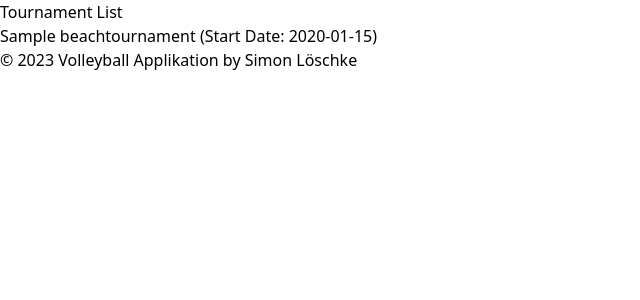
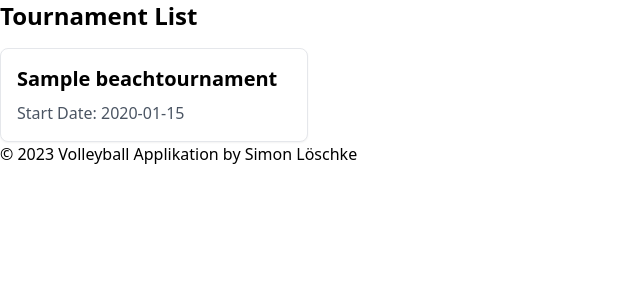
Before and after one commit to simon-loeschke1988/volleyball, a Django app: template applikation/webapp/templates/index.html in a window 1280 px wide. Shown: the part 28-328 px from the top of the page, without its empty margins (0-640 px from the left). Run offline with Django 5.2, Linux system fonts and the light colour scheme; the template is opened without the code that fills it: values that come from a table or form of the project are taken from there, others are empty; tables that the repository leaves empty hold one stand-in row (values such as "Sample post"); parts of the project's set-up code (start-up, migrations or seed data) failed here and were passed over.

Commit message:
startseite

```diff
--- a/applikation/static/css/styles.css
+++ b/applikation/static/css/styles.css
@@ -591,6 +591,14 @@ video {
   margin-right: auto;
 }
 
+.mb-2 {
+  margin-bottom: 0.5rem;
+}
+
+.mb-4 {
+  margin-bottom: 1rem;
+}
+
 .block {
   display: block;
 }
@@ -603,7 +611,9 @@ video {
   display: table;
 }
 
-
+.grid {
+  display: grid;
+}
 
 .min-w-full {
   min-width: 100%;
@@ -613,17 +623,33 @@ video {
   table-layout: auto;
 }
 
+.grid-cols-1 {
+  grid-template-columns: repeat(1, minmax(0, 1fr));
+}
 
 .flex-row {
   flex-direction: row;
 }
 
-.justify-center {
-  justify-content: center;
+.gap-4 {
+  gap: 1rem;
+}
+
+.rounded-lg {
+  border-radius: 0.5rem;
+}
+
+.border {
+  border-width: 1px;
 }
 
 .border-b {
   border-bottom-width: 1px;
+}
+
+.border-gray-200 {
+  --tw-border-opacity: 1;
+  border-color: rgb(229 231 235 / var(--tw-border-opacity));
 }
 
 .bg-gray-800 {
@@ -678,7 +704,64 @@ video {
   line-height: 1.75rem;
 }
 
+.font-bold {
+  font-weight: 700;
+}
+
+.font-semibold {
+  font-weight: 600;
+}
+
+.text-gray-600 {
+  --tw-text-opacity: 1;
+  color: rgb(75 85 99 / var(--tw-text-opacity));
+}
+
 .text-white {
   --tw-text-opacity: 1;
   color: rgb(255 255 255 / var(--tw-text-opacity));
 }
+
+.shadow-sm {
+  --tw-shadow: 0 1px 2px 0 rgb(0 0 0 / 0.05);
+  --tw-shadow-colored: 0 1px 2px 0 var(--tw-shadow-color);
+  box-shadow: var(--tw-ring-offset-shadow, 0 0 #0000), var(--tw-ring-shadow, 0 0 #0000), var(--tw-shadow);
+}
+
+.transition-shadow {
+  transition-property: box-shadow;
+  transition-timing-function: cubic-bezier(0.4, 0, 0.2, 1);
+  transition-duration: 150ms;
+}
+
+.duration-200 {
+  transition-duration: 200ms;
+}
+
+.ease-in-out {
+  transition-timing-function: cubic-bezier(0.4, 0, 0.2, 1);
+}
+
+.hover\:shadow-md:hover {
+  --tw-shadow: 0 4px 6px -1px rgb(0 0 0 / 0.1), 0 2px 4px -2px rgb(0 0 0 / 0.1);
+  --tw-shadow-colored: 0 4px 6px -1px var(--tw-shadow-color), 0 2px 4px -2px var(--tw-shadow-color);
+  box-shadow: var(--tw-ring-offset-shadow, 0 0 #0000), var(--tw-ring-shadow, 0 0 #0000), var(--tw-shadow);
+}
+
+@media (min-width: 768px) {
+  .md\:grid-cols-2 {
+    grid-template-columns: repeat(2, minmax(0, 1fr));
+  }
+}
+
+@media (min-width: 1024px) {
+  .lg\:grid-cols-3 {
+    grid-template-columns: repeat(3, minmax(0, 1fr));
+  }
+}
+
+@media (min-width: 1280px) {
+  .xl\:grid-cols-4 {
+    grid-template-columns: repeat(4, minmax(0, 1fr));
+  }
+}
--- a/applikation/webapp/templates/index.html
+++ b/applikation/webapp/templates/index.html
@@ -8,11 +8,17 @@
 {% block content %}
 
 
-    <h1>Tournament List</h1>
+<h1 class="text-2xl font-bold mb-4">Tournament List</h1>
 
-    <ul>
-        {% for tournament in tournaments %}
-            <li>{{ tournament.name }} (Start Date: {{ tournament.start_date }})</li>
-        {% endfor %}
-    </ul>
+<div class="grid grid-cols-1 md:grid-cols-2 lg:grid-cols-3 xl:grid-cols-4 gap-4">
+    {% for tournament in tournaments %}
+        <div class="bg-white border border-gray-200 rounded-lg shadow-sm hover:shadow-md transition-shadow duration-200 ease-in-out">
+            <div class="p-4">
+                <h2 class="text-xl font-semibold mb-2">{{ tournament.name }}</h2>
+                <p class="text-gray-600">Start Date: {{ tournament.start_date }}</p>
+            </div>
+        </div>
+    {% endfor %}
+</div>
+
 {% endblock %}
```
Also changed, not shown: applikation/webapp/views.py (+9 -2 lines).
